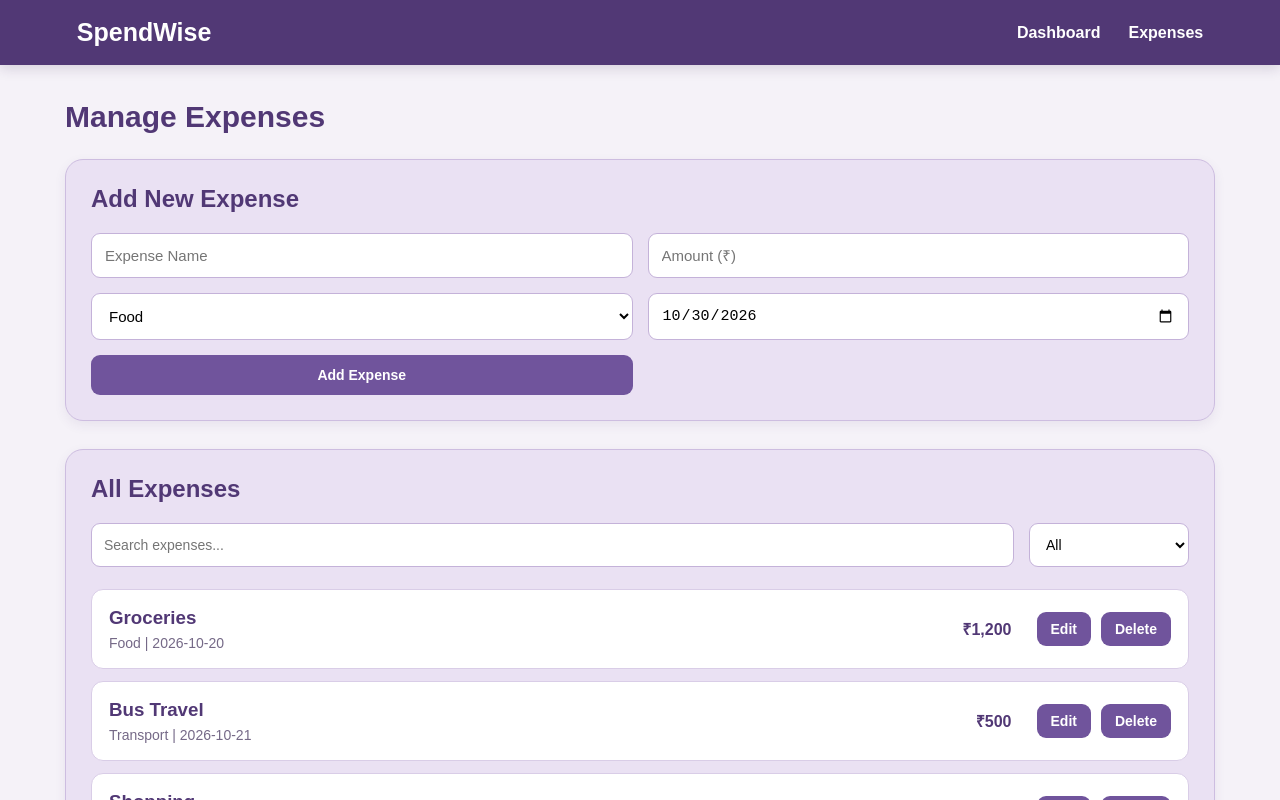
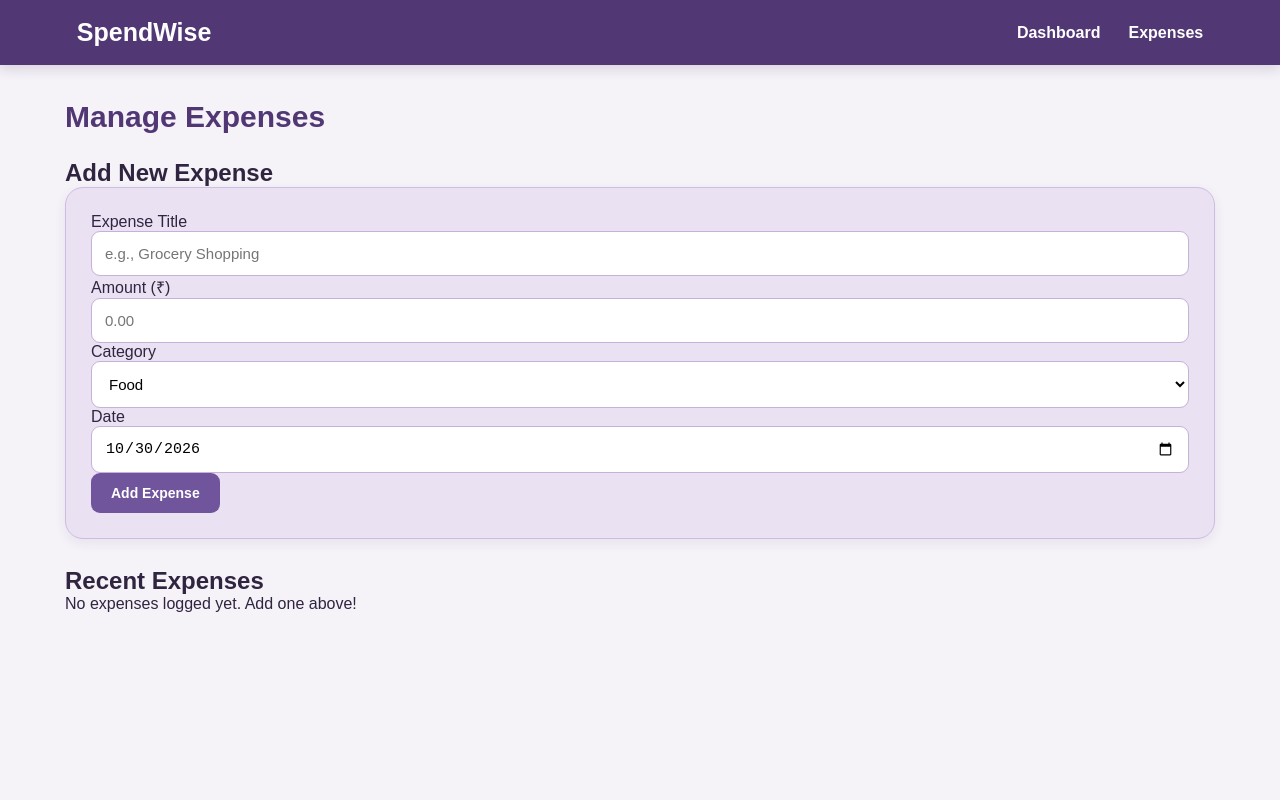
Before and after one commit to shrirakshabhat6-pixel/SpendWise, a Next.js app: page /expenses in a window 1280 px wide. Shown: the top 800 px of the page. Built offline with nearby package versions, Linux system fonts and the light colour scheme.

Commit message:
feat: enhance expense components, list formatting, and context state

```diff
--- a/src/app/layout.js
+++ b/src/app/layout.js
@@ -1,7 +1,6 @@
-
 import { Geist, Geist_Mono } from "next/font/google";
 import "./globals.css";
-import { Providers } from "@/components/Providers";
+import { Providers } from "../components/providers";
 
 const geistSans = Geist({
   variable: "--font-geist-sans",
@@ -14,8 +13,8 @@ const geistMono = Geist_Mono({
 });
 
 export const metadata = {
-  title: "SpendWise - Student Expense Tracker",
-  description: "Track your expenses and manage your monthly budget.",
+  title: "SpendWise - Smart Expense Tracker",
+  description: "Easily track, manage, and budget your daily expenses.",
 };
 
 export default function RootLayout({ children }) {
--- a/src/components/ExpenseForm.jsx
+++ b/src/components/ExpenseForm.jsx
@@ -1,100 +1,119 @@
-
 "use client";
 
 import { useState } from "react";
-import { useExpenses } from "@/context/ExpensesContext";
+import { useExpenses } from "../context/ExpensesContext";
+import categories from "../data/categories";
 
 const getTodayDate = () => {
   const today = new Date();
   const year = today.getFullYear();
   const month = String(today.getMonth() + 1).padStart(2, "0");
   const day = String(today.getDate()).padStart(2, "0");
-
   return `${year}-${month}-${day}`;
 };
 
-export default function ExpenseForm() {
+function ExpenseForm() {
   const { addExpense } = useExpenses();
 
   const [title, setTitle] = useState("");
   const [amount, setAmount] = useState("");
-  const [category, setCategory] = useState("Food");
+  const [category, setCategory] = useState(categories[0] || "Food");
   const [date, setDate] = useState(getTodayDate);
 
-  const handleSubmit = (e) => {
-    e.preventDefault();
-
+  function handleSubmit(event) {
+    event.preventDefault();
     const trimmedTitle = title.trim();
-    const numericAmount = Number(amount);
+    const numericAmount = parseFloat(amount);
 
     if (
       !trimmedTitle ||
-      !Number.isFinite(numericAmount) ||
+      isNaN(numericAmount) ||
       numericAmount <= 0 ||
       !date
     ) {
-      alert("Please enter valid expense details.");
+      alert("Please enter a valid expense name, positive amount, and date.");
       return;
     }
 
-    addExpense({
+    const newExpense = {
+      id: Date.now(),
       title: trimmedTitle,
       amount: numericAmount,
       category,
       date,
-    });
+    };
 
+    addExpense(newExpense);
+
+    // Reset form state
     setTitle("");
     setAmount("");
-    setCategory("Food");
+    setCategory(categories[0] || "Food");
     setDate(getTodayDate());
-  };
+  }
 
   return (
-    <div className="expense-form">
+    <div className="expense-form-container">
       <h2>Add New Expense</h2>
-
-      <form onSubmit={handleSubmit}>
+      <form onSubmit={handleSubmit} className="expense-form">
+        <div className="form-group">
+          <label htmlFor="expense-title">Expense Title</label>
           <input
+            id="expense-title"
             type="text"
-          placeholder="Expense Name"
             value={title}
             onChange={(e) => setTitle(e.target.value)}
+            placeholder="e.g., Grocery Shopping"
             required
           />
+        </div>
 
+        <div className="form-group">
+          <label htmlFor="expense-amount">Amount (₹)</label>
           <input
+            id="expense-amount"
             type="number"
-          placeholder="Amount (₹)"
+            value={amount}
+            onChange={(e) => setAmount(e.target.value)}
+            placeholder="0.00"
             min="0.01"
             step="0.01"
-          value={amount}
-          onChange={(e) => setAmount(e.target.value)}
             required
           />
+        </div>
 
+        <div className="form-group">
+          <label htmlFor="expense-category">Category</label>
           <select
+            id="expense-category"
             value={category}
             onChange={(e) => setCategory(e.target.value)}
           >
-          <option>Food</option>
-          <option>Transport</option>
-          <option>Shopping</option>
-          <option>Bills</option>
-          <option>Entertainment</option>
-          <option>Education</option>
-          <option>Healthcare</option>
+            {categories.map((item) => (
+              <option key={item} value={item}>
+                {item}
+              </option>
+            ))}
           </select>
+        </div>
 
+        <div className="form-group">
+          <label htmlFor="expense-date">Date</label>
           <input
+            id="expense-date"
             type="date"
             value={date}
             onChange={(e) => setDate(e.target.value)}
             required
           />
+        </div>
 
-        <button type="submit">Add Expense</button>
+        <button type="submit" className="btn-submit">
+          Add Expense
+        </button>
       </form>
     </div>
   );
 }
+
+export default ExpenseForm;
--- a/src/components/ExpensesList.jsx
+++ b/src/components/ExpensesList.jsx
@@ -1,176 +1,51 @@
-
 "use client";
 
-import { useState } from "react";
-import { useExpenses } from "@/context/ExpensesContext";
+import { useExpenses } from "../context/ExpensesContext";
 
-export default function ExpensesList() {
-  const { expenses, deleteExpense, updateExpense } = useExpenses();
+function ExpensesList() {
+  const { expenses, deleteExpense } = useExpenses();
 
-  const [editingId, setEditingId] = useState(null);
-  const [search, setSearch] = useState("");
-  const [filter, setFilter] = useState("All");
-
-  const [formData, setFormData] = useState({
-    title: "",
-    amount: "",
-    category: "Food",
-    date: "",
-  });
-
-  const handleEdit = (expense) => {
-    setEditingId(expense.id);
-
-    setFormData({
-      title: expense.title,
-      amount: expense.amount,
-      category: expense.category,
-      date: expense.date,
-    });
-  };
-
-  const handleSave = (id) => {
-    const numericAmount = Number(formData.amount);
-
-    if (
-      !formData.title.trim() ||
-      !Number.isFinite(numericAmount) ||
-      numericAmount <= 0 ||
-      !formData.date
-    ) {
-      alert("Please enter valid expense details.");
-      return;
-    }
-
-    updateExpense({
-      id,
-      title: formData.title.trim(),
-      amount: numericAmount,
-      category: formData.category,
-      date: formData.date,
-    });
-
-    setEditingId(null);
-  };
-
-  const filteredExpenses = expenses.filter((expense) => {
-    const matchesSearch = expense.title
-      .toLowerCase()
-      .includes(search.toLowerCase());
-
-    const matchesCategory =
-      filter === "All" || expense.category === filter;
-
-    return matchesSearch && matchesCategory;
-  });
+  // Sort expenses by date descending (newest first)
+  const sortedExpenses = [...expenses].sort(
+    (a, b) => new Date(b.date) - new Date(a.date)
+  );
 
   return (
-    <div className="expenses-list">
-      <h2>All Expenses</h2>
+    <div className="expenses-list-container">
+      <h2>Recent Expenses</h2>
 
-      <div className="expense-filters">
-        <input
-          type="text"
-          placeholder="Search expenses..."
-          value={search}
-          onChange={(e) => setSearch(e.target.value)}
-        />
+      {sortedExpenses.length === 0 ? (
+        <p className="empty-message">No expenses logged yet. Add one above!</p>
+      ) : (
+        <div className="expenses-grid">
+          {sortedExpenses.map((expense) => (
+            <div className="expense-card" key={expense.id}>
+              <div className="expense-details">
+                <h3 className="expense-title">{expense.title}</h3>
+                <span className="expense-category">{expense.category}</span>
+                <span className="expense-date">{expense.date}</span>
+              </div>
 
-        <select
-          value={filter}
-          onChange={(e) => setFilter(e.target.value)}
-        >
-          <option>All</option>
-          <option>Food</option>
-          <option>Transport</option>
-          <option>Shopping</option>
-          <option>Bills</option>
-          <option>Entertainment</option>
-          <option>Education</option>
-          <option>Healthcare</option>
-        </select>
-      </div>
+              <div className="expense-action">
+                <span className="expense-amount">
+                  ₹{Number(expense.amount).toLocaleString("en-IN")}
+                </span>
 
-      {filteredExpenses.length === 0 ? (
-        <p>No matching expenses found.</p>
-      ) : (
-        filteredExpenses.map((expense) => (
-          <div className="expense-item" key={expense.id}>
-            {editingId === expense.id ? (
-              <div className="edit-expense">
-                <input
-                  value={formData.title}
-                  onChange={(e) =>
-                    setFormData({ ...formData, title: e.target.value })
-                  }
-                />
-
-                <input
-                  type="number"
-                  min="0.01"
-                  step="0.01"
-                  value={formData.amount}
-                  onChange={(e) =>
-                    setFormData({ ...formData, amount: e.target.value })
-                  }
-                />
-
-                <select
-                  value={formData.category}
-                  onChange={(e) =>
-                    setFormData({ ...formData, category: e.target.value })
-                  }
+                <button
+                  type="button"
+                  className="btn-delete"
+                  onClick={() => deleteExpense(expense.id)}
+                  aria-label={`Delete ${expense.title}`}
                 >
-                  <option>Food</option>
-                  <option>Transport</option>
-                  <option>Shopping</option>
-                  <option>Bills</option>
-                  <option>Entertainment</option>
-                  <option>Education</option>
-                  <option>Healthcare</option>
-                </select>
-
-                <input
-                  type="date"
-                  value={formData.date}
-                  onChange={(e) =>
-                    setFormData({ ...formData, date: e.target.value })
-                  }
-                />
-
-                <button onClick={() => handleSave(expense.id)}>
-                  Save
-                </button>
-
-                <button onClick={() => setEditingId(null)}>
-                  Cancel
+                  Delete
                 </button>
               </div>
-            ) : (
-              <>
-                <div>
-                  <h3>{expense.title}</h3>
-                  <p>{expense.category} | {expense.date}</p>
-                </div>
-
-                <div className="expense-actions">
-                  <strong>
-                    ₹{Number(expense.amount).toLocaleString("en-IN")}
-                  </strong>
-
-                  <button onClick={() => handleEdit(expense)}>
-                    Edit
-                  </button>
-
-                  <button onClick={() => deleteExpense(expense.id)}>
-                    Delete
-                  </button>
-                </div>
-              </>
-            )}
-          </div>
-        ))
+            </div>
+          ))}
+        </div>
       )}
     </div>
   );
 }
+
+export default ExpensesList;
--- a/src/components/Providers.jsx
+++ b/src/components/Providers.jsx
@@ -1,14 +1,12 @@
 "use client";
 
 import { ExpensesProvider } from "../context/ExpensesContext";
-import { BudgetProvider } from "../context/BudgetContext"; //
+import { BudgetProvider } from "../context/BudgetContext";
 
 export function Providers({ children }) {
   return (
     <ExpensesProvider>
-      <BudgetProvider>
-        {children}
-      </BudgetProvider>
+      <BudgetProvider>{children}</BudgetProvider>
     </ExpensesProvider>
   );
 }
--- a/src/context/ExpensesContext.jsx
+++ b/src/context/ExpensesContext.jsx
@@ -1,104 +1,54 @@
-
 "use client";
 
-import {
-  createContext,
-  useContext,
-  useEffect,
-  useState,
-} from "react";
+import { createContext, useContext, useState, useEffect } from "react";
+import { saveData, getData } from "../utils/Storage";
 
-import initialExpenses from "@/data/expenses";
-
-const ExpensesContext = createContext();
+const ExpensesContext = createContext(null);
 
 export function ExpensesProvider({ children }) {
-  const [expenses, setExpenses] = useState(initialExpenses);
+  const [expenses, setExpenses] = useState([]);
   const [isLoaded, setIsLoaded] = useState(false);
 
-  // Load expenses from LocalStorage
   useEffect(() => {
     try {
-      const savedExpenses = localStorage.getItem("spendwise-expenses");
-
-      if (savedExpenses !== null) {
-        const parsedExpenses = JSON.parse(savedExpenses);
-
-        if (Array.isArray(parsedExpenses)) {
-          setExpenses(parsedExpenses);
-        }
-      } else {
-        // Support expenses saved by the other branch
-        const previousExpenses = localStorage.getItem("expenses");
-
-        if (previousExpenses !== null) {
-          const parsedExpenses = JSON.parse(previousExpenses);
-
-          if (Array.isArray(parsedExpenses)) {
-            setExpenses(parsedExpenses);
-          }
-        }
-      }
+      const savedExpenses = getData("expenses", []);
+      setExpenses(Array.isArray(savedExpenses) ? savedExpenses : []);
     } catch (error) {
-      console.error("Unable to load expenses:", error);
+      console.error("Error loading expenses from storage:", error);
+      setExpenses([]);
+    } finally {
+      setIsLoaded(true);
     }
-
-    setIsLoaded(true);
   }, []);
 
-  // Save expenses to LocalStorage
   useEffect(() => {
     if (isLoaded) {
-      localStorage.setItem(
-        "spendwise-expenses",
-        JSON.stringify(expenses)
-      );
+      saveData("expenses", expenses);
     }
   }, [expenses, isLoaded]);
 
-  // Add expense
-  const addExpense = (expense) => {
-    setExpenses((previousExpenses) => [
-      {
-        ...expense,
-        id: expense.id ?? Date.now(),
-      },
-      ...previousExpenses,
-    ]);
-  };
+  function addExpense(expense) {
+    if (!expense || typeof expense !== "object") return;
+    setExpenses((prev) => [expense, ...prev]);
+  }
 
-  // Delete expense
-  const deleteExpense = (id) => {
-    setExpenses((previousExpenses) =>
-      previousExpenses.filter((expense) => expense.id !== id)
-    );
-  };
-
-  // Update expense
-  const updateExpense = (updatedExpense) => {
-    setExpenses((previousExpenses) =>
-      previousExpenses.map((expense) =>
-        expense.id === updatedExpense.id
-          ? updatedExpense
-          : expense
-      )
-    );
-  };
+  function deleteExpense(id) {
+    setExpenses((prev) => prev.filter((expense) => expense.id !== id));
+  }
 
   return (
-    <ExpensesContext.Provider
-      value={{
-        expenses,
-        addExpense,
-        deleteExpense,
-        updateExpense,
-      }}
-    >
+    <ExpensesContext.Provider value={{ expenses, addExpense, deleteExpense }}>
       {children}
     </ExpensesContext.Provider>
   );
 }
 
 export function useExpenses() {
-  return useContext(ExpensesContext);
+  const context = useContext(ExpensesContext);
+
+  if (!context) {
+    throw new Error("useExpenses must be used within an ExpensesProvider");
+  }
+
+  return context;
 }
```
Lines whose indentation alone changed are shown as unchanged.
